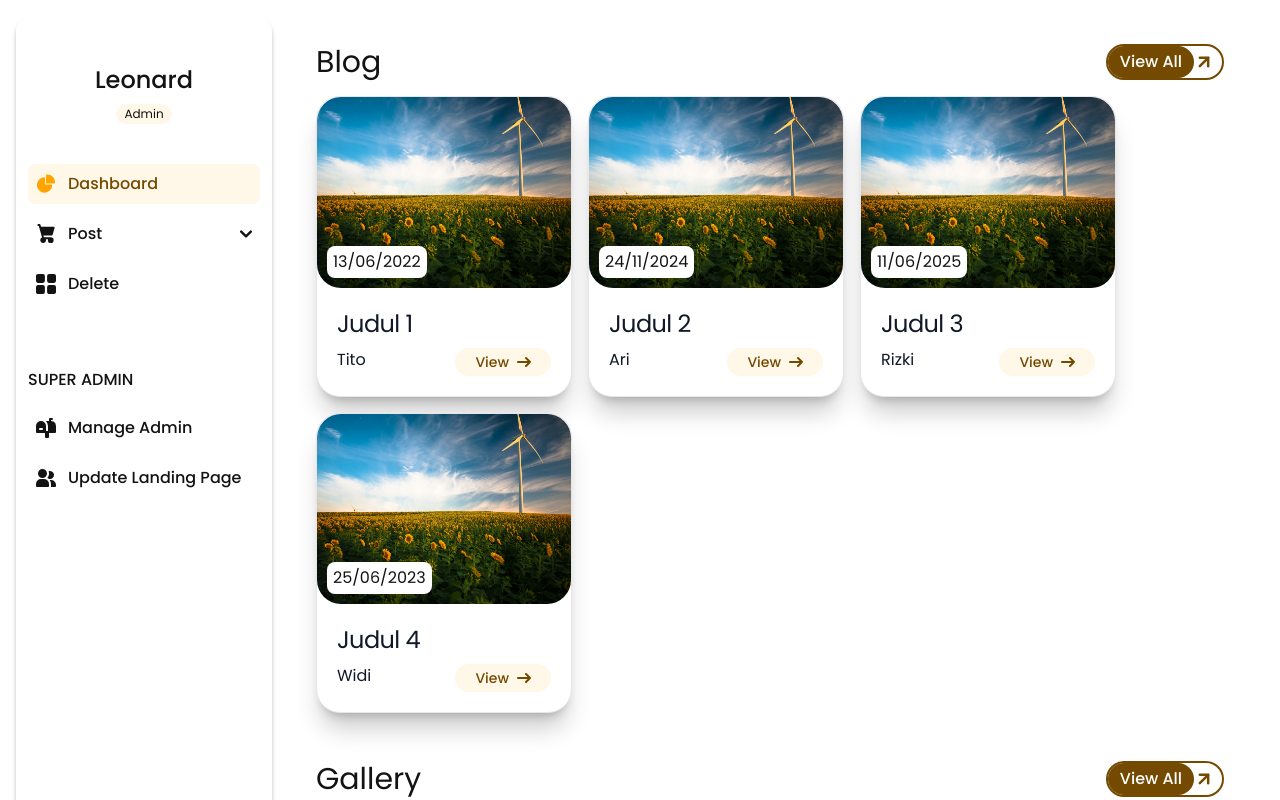
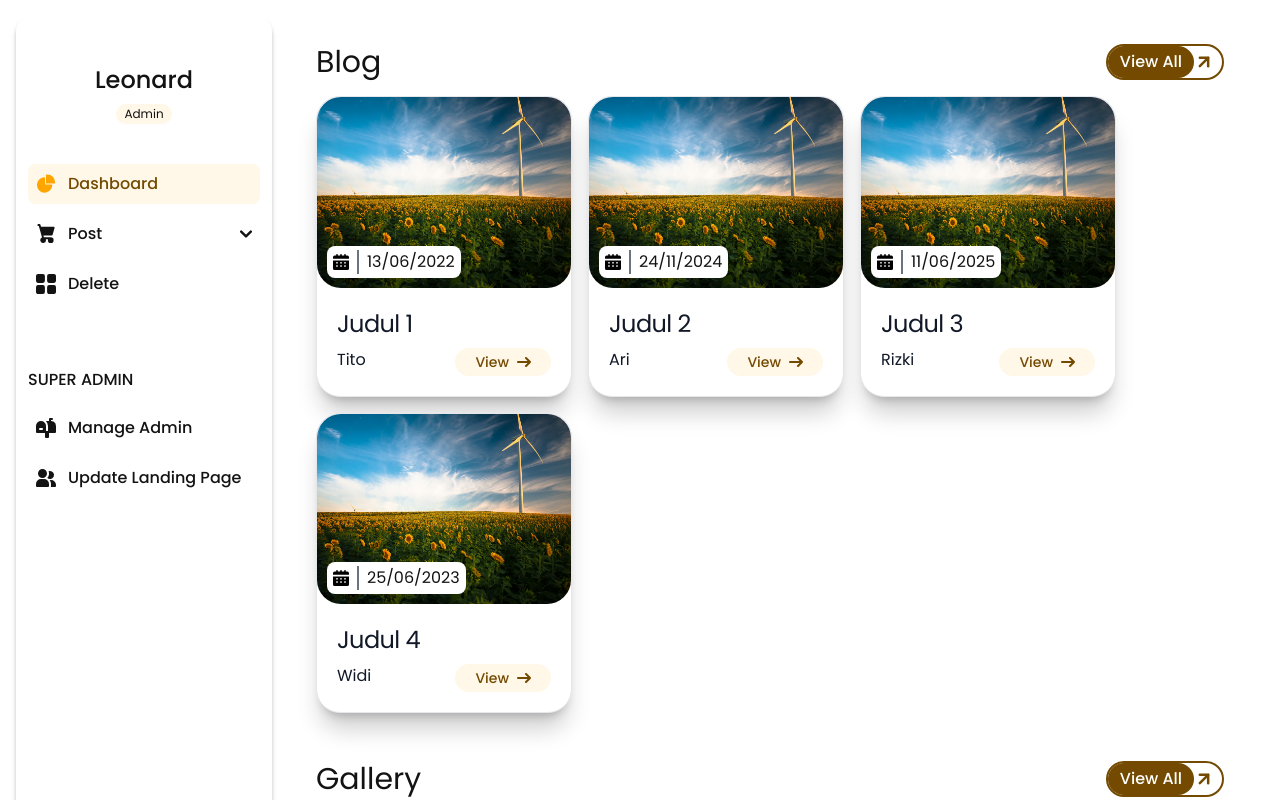
Before and after one commit to TitoPutraaa/Lapancoms, a React (Vite) app in the folder Lapancoms/: page /admin in a window 1280 px wide. Shown: the top 800 px of the page. Built offline with nearby package versions, Linux system fonts and the light colour scheme.

Commit message:
add icon in date

```diff
--- a/Lapancoms/src/components/common/BlogCard.jsx
+++ b/Lapancoms/src/components/common/BlogCard.jsx
@@ -8,8 +8,13 @@ export default function BlogCard({ title, date, author }) {
           <img className="rounded-3xl" src={assets.blogCardImg} alt="" />
 
           <div className="">
-            <div className="px-1.5 py-1 bg-white font-normal absolute bottom-2.5 left-2.5  rounded-lg ">
+            <div className="flex px-1.5 py-1 bg-white font-normal absolute bottom-2.5 left-2.5  rounded-lg ">
+              <svg class="w-4 h-4 text-black my-auto " aria-hidden="true" xmlns="http://www.w3.org/2000/svg" fill="currentColor" viewBox="0 0 20 20">
+                  <path d="M0 18a2 2 0 0 0 2 2h16a2 2 0 0 0 2-2V8H0v10Zm14-7.5a.5.5 0 0 1 .5-.5h1a.5.5 0 0 1 .5.5v1a.5.5 0 0 1-.5.5h-1a.5.5 0 0 1-.5-.5v-1Zm0 4a.5.5 0 0 1 .5-.5h1a.5.5 0 0 1 .5.5v1a.5.5 0 0 1-.5.5h-1a.5.5 0 0 1-.5-.5v-1Zm-5-4a.5.5 0 0 1 .5-.5h1a.5.5 0 0 1 .5.5v1a.5.5 0 0 1-.5.5h-1a.5.5 0 0 1-.5-.5v-1Zm0 4a.5.5 0 0 1 .5-.5h1a.5.5 0 0 1 .5.5v1a.5.5 0 0 1-.5.5h-1a.5.5 0 0 1-.5-.5v-1Zm-5-4a.5.5 0 0 1 .5-.5h1a.5.5 0 0 1 .5.5v1a.5.5 0 0 1-.5.5h-1a.5.5 0 0 1-.5-.5v-1Zm0 4a.5.5 0 0 1 .5-.5h1a.5.5 0 0 1 .5.5v1a.5.5 0 0 1-.5.5h-1a.5.5 0 0 1-.5-.5v-1ZM20 4a2 2 0 0 0-2-2h-2V1a1 1 0 0 0-2 0v1h-3V1a1 1 0 0 0-2 0v1H6V1a1 1 0 0 0-2 0v1H2a2 2 0 0 0-2 2v2h20V4Z"/>
+              </svg>
+              <div className="ml-2 pl-2 border-l-2 border-gray-500">
               {date}
+              </div>
             </div>
           </div>
         </div>
```
Also changed, not shown: 1 other file (tests, documents, lock files or other folders).
